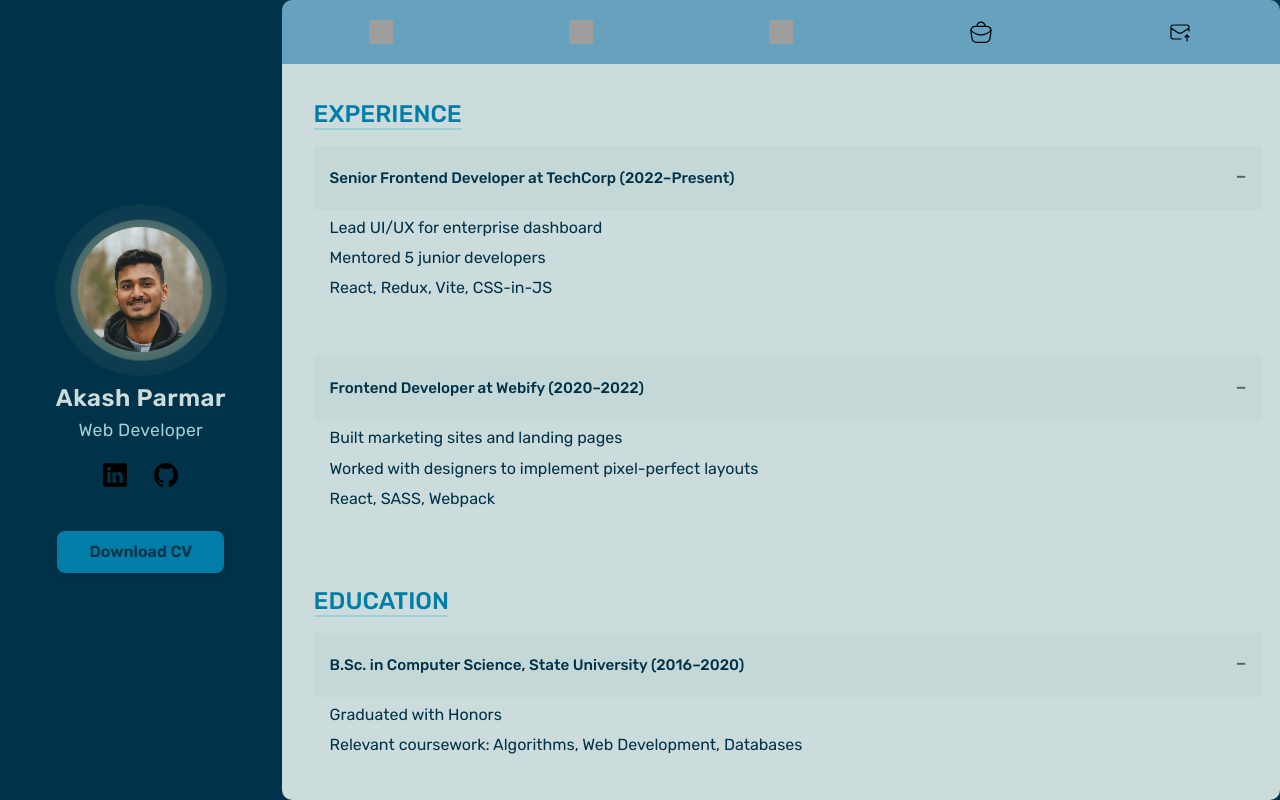
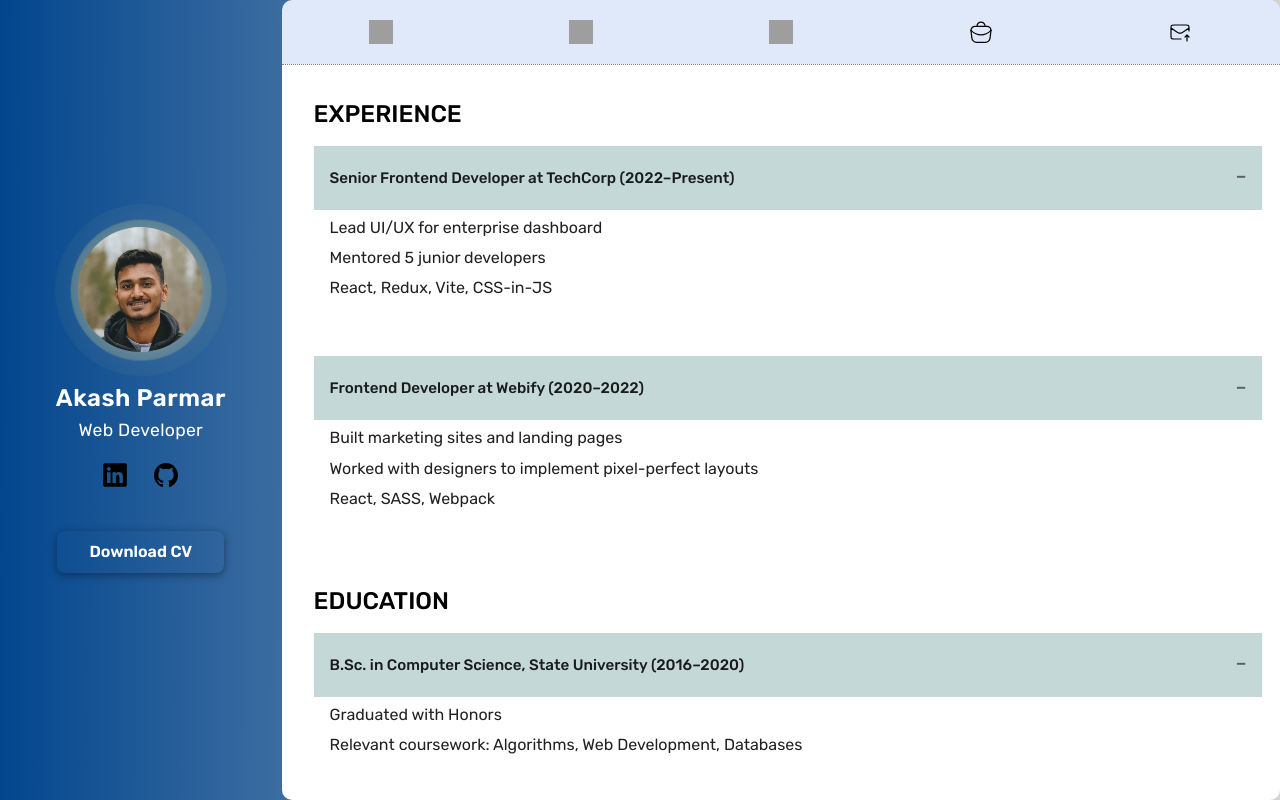
Before and after one commit to Akash-29E/Portfolio_Site, a React (Vite) app: page / in a window 1280 px wide. Built offline with nearby package versions, Linux system fonts and the light colour scheme; grey boxes are pictures that could not be loaded.

Commit message:
WIP: Updated color theme

```diff
--- a/src/AboutMePage.css
+++ b/src/AboutMePage.css
@@ -9,6 +9,7 @@
 .aboutme-flex {
   display: flex;
   width: 100%;
+  padding-top: 1rem;
 }
 
 .aboutme-left {
@@ -20,7 +21,7 @@
   flex: 0 0 40%;
   display: flex;
   flex-direction: column;
-  justify-content: flex-start;
+  align-self: flex-end;
 }
 
 .info-item {
--- a/src/App.css
+++ b/src/App.css
@@ -1,7 +1,7 @@
 @import url('https://fonts.googleapis.com/css2?family=Quicksand:wght@300..700&family=Rubik:ital,wght@0,300..900;1,300..900&display=swap');
 
 /* Color palette variables */
-:root {
+/* :root {
   --color-bg: #CCDBDC;
   --color-accent: #9AD1D4;
   --color-primary: #003249;
@@ -9,17 +9,17 @@
   --color-text: #007EA7;
   --color-bg-dark: #c5d8d8;
   --color-nav-bg: #66a1be;
+} */
+
+:root {
+  --color-bg: white;
+  --color-accent: white;
+  --color-main-bg: linear-gradient( 90.2deg,  #01458d -0.4%, rgb(210, 210, 210) 80.1% );
+  --color-secondary:linear-gradient( 90.2deg,  #01458d -0.4%, #314964 90.1% );
+  --color-text: #00000;
+  --color-bg-dark: #c5d8d8;
+  --color-nav-bg: rgb(224, 233, 250);
 }
-
-/* :root {
-  --color-bg: #FCF9EA;
-  --color-accent: #FFBDBD;
-  --color-primary: #E1AA7D;
-  --color-secondary: #FFBDBD;
-  --color-text: #FFBDBD;
-  --color-bg-dark: #FFA4A4;
-  --color-nav-bg: #FFA4A4;
-} */
 
 html {
   font-size: 1rem;
@@ -27,8 +27,7 @@ html {
 
 body {
   font-family: 'Rubik', sans-serif;
-  background: #FAF8F1;
-  color: #334443;
+  background: var(--color-bg);
   height: 100vh;
   margin: 0;
   padding: 0;
@@ -42,7 +41,7 @@ body {
 .app-container {
   display: flex;
   height: 100vh;
-  background: var(--color-primary);
+  background: var(--color-main-bg);
   transition: all 0.5s ease-in-out;
 }
 
--- a/src/SideDrawer.css
+++ b/src/SideDrawer.css
@@ -1,7 +1,7 @@
 /* SideDrawer styles */
 .side-drawer {
   width: 25%;
-  background: var(--color-primary);
+  /* background: var(--color-primary); */
   padding: 2rem 1rem;
   box-shadow: 2px 0 8px rgba(52, 101, 109, 0.08);
   display: flex;
@@ -117,28 +117,38 @@
 }
 
 .drawer-social-icon:hover {
-  background: var(--color-primary);
+  /* background: var(--color-accent); */
   color: var(--color-secondary);
   box-shadow: 0 0px 0.8px var(--color-accent);
+  border-radius: 5px;
+
 }
 
 .drawer-download-btn {
   display: block;
   margin: 2rem auto 0 auto;
   padding: 0.7rem 2rem;
-  background: var(--color-text);
-  color: var(--color-primary);
+  background: transparent;
+  color: var(--color-accent);
   border: none;
   border-radius: 8px;
   font-size: 1rem;
   font-weight: 600;
   text-align: center;
   text-decoration: none;
-  box-shadow: 0 2px 8px rgba(0, 0, 0, 0.08);
+  box-shadow: 0 2px 8px rgba(0, 0, 0, 0.40);
   transition: background 0.2s;
   cursor: pointer;
+   /* hide solid text color */
+
+
+
 }
 
 .drawer-download-btn:hover {
-  background: var(--color-accent);
+  background: var(--color-bg);
+  color: black;
+  /* background-clip: text;
+  color: transparent;
+  -webkit-background-clip: text; */
 }
--- a/src/TopNavBar.css
+++ b/src/TopNavBar.css
@@ -20,10 +20,18 @@
   align-items: center;
   width: 100%;
   height: 100%;
+  border-bottom: 1px dotted gray;
 }
 
 .top-nav-bar ul li:hover {
   background: var(--color-secondary);
+  color: white;
+
+}
+
+.top-nav-bar ul li:hover .nav-icon {
+  color: white;
+  filter: brightness(0) invert(1);
 
 }
 .nav-item {
--- a/src/TopNavBar.jsx
+++ b/src/TopNavBar.jsx
@@ -7,35 +7,35 @@ export default function TopNavBar({ func }) {
         <li className="nav-item" onClick={() => func(0)}>
           <span className="nav-icon">
             {/* Home icon */}
-           <img src="home.svg" style={{ width: '24px', height: '24px' }} alt="" />
+           <img src="home.svg" style={{ width: '24px', height: '24px' }} alt="Home icon" />
           </span>
           <span className="nav-label">Home</span>
         </li>
         <li className="nav-item" onClick={() => func(1)}>
           <span className="nav-icon">
             {/* User icon */}
-            <img src="aboutme.svg" style={{ width: '24px', height: '24px' }} alt="" />
+            <img src="aboutme.svg" style={{ width: '24px', height: '24px' }} alt="About me icon" />
           </span>
           <span className="nav-label">About me</span>
         </li>
         <li className="nav-item" onClick={() => func(2)}>
           <span className="nav-icon">
             {/* Document icon */}
-            <img src="resume.svg" style={{ width: '24px', height: '24px' }} alt="" />
+            <img src="resume.svg" style={{ width: '24px', height: '24px' }} alt="Resume icon" />
           </span>
           <span className="nav-label">Resume</span>
         </li>
         <li className="nav-item" onClick={() => func(3)}>
           <span className="nav-icon">
             {/* Portfolio/Briefcase icon */}
-            <img src="portfolio.svg" style={{ width: '24px', height: '24px' }} alt="" />
+            <img src="portfolio.svg" style={{ width: '24px', height: '24px' }} alt="Portfolio icon" />
           </span>
           <span className="nav-label">Portfolio</span>
         </li>
         <li className="nav-item" onClick={() => func(4)}>
           <span className="nav-icon">
             {/* Contact/Mail icon */}
-            <img src="mail.svg" style={{ width: '24px', height: '24px' }} alt="" />
+            <img src="mail.svg" style={{ width: '24px', height: '24px' }} alt="Contact icon" />
           </span>
           <span className="nav-label">Contact</span>
         </li>
```
